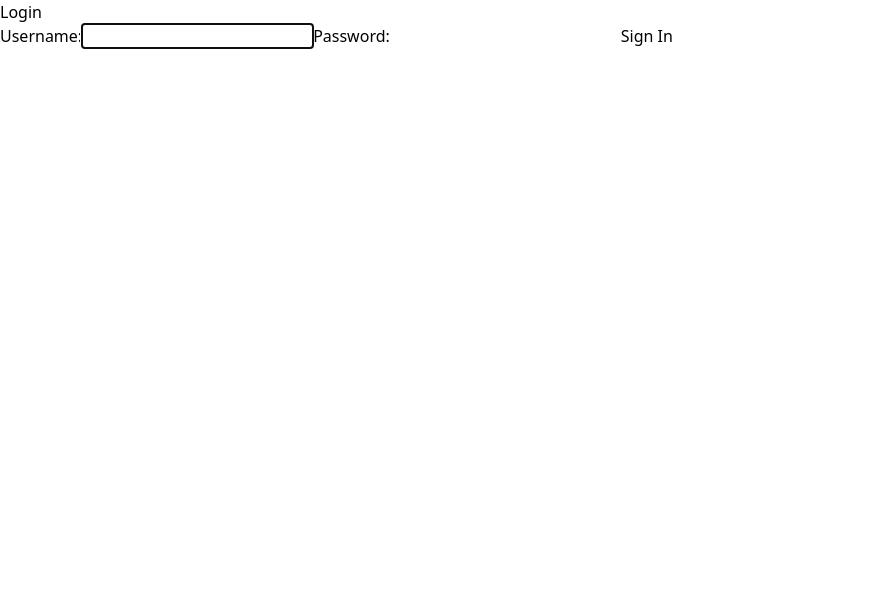
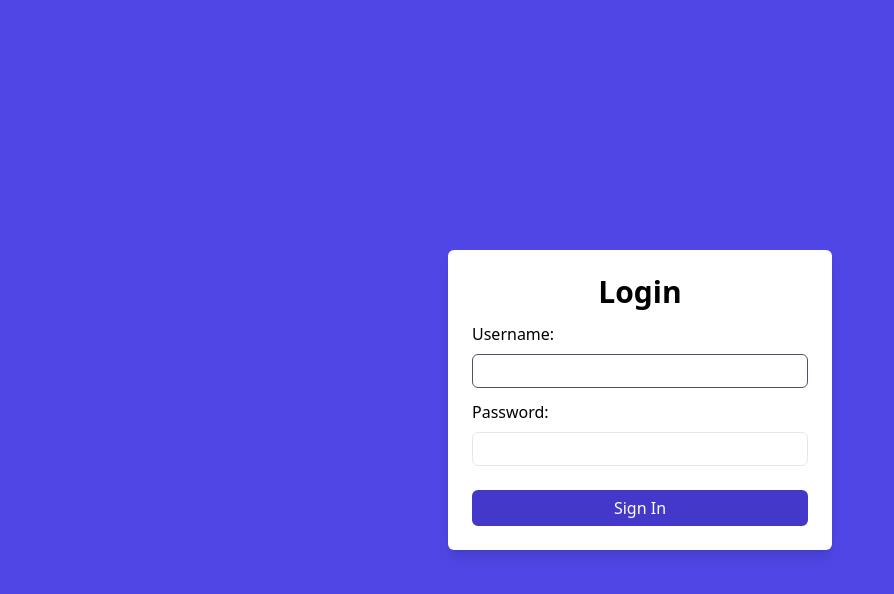
Before and after one commit to lxtalytarfa/rampup-plan, a React (Create React App) app in the folder proj/frontend/: page /login in a window 1280 px wide. Shown: the top 594 px of the page, without its empty margins (0-894 px from the left). Built offline with nearby package versions, Linux system fonts and the light colour scheme.

Commit message:
update: login ui

```diff
--- a/proj/frontend/src/features/Login.js
+++ b/proj/frontend/src/features/Login.js
@@ -56,20 +56,18 @@
   if (isLoading) return <h1>Loading...</h1>;
 
   return (
-    <section className="login">
-      <p
-        ref={errorRef}
-        className={error ? "error" : "offscreen"}
-        aria-live="assertive"
+    <div className="flex justify-center items-center h-screen bg-indigo-600">
+      <form
+        className="w-96 p-6 shadow-lg bg-white rounded-md"
+        onSubmit={handleSubmit}
       >
-        {error}
-      </p>
-
-      <h1>Login</h1>
-
-      <form onSubmit={handleSubmit}>
-        <label htmlFor="username">Username:</label>
+        <h1 className="text-3xl block text-center font-semibold">Login</h1>
+        <div className="mt-3">
+          <label className="block text-base mb-2" htmlFor="username">
+            Username:
+          </label>
           <input
+            className="border w-full text-base px-2 py-1 focus:outline-none focus:ring-0 focus:border-gray-600 rounded-md"
             type="text"
             id="username"
             ref={userRef}
@@ -78,18 +76,37 @@
             autoComplete="on"
             required
           />
+        </div>
 
-        <label htmlFor="password">Password:</label>
+        <div className="mt-3">
+          {" "}
+          <label className="block text-base mb-2" htmlFor="password">
+            Password:
+          </label>
           <input
+            className="border w-full text-base px-2 py-1 mb-2 focus:outline-none focus:ring-0 focus:border-gray-600 rounded-md"
             type="password"
             id="password"
             onChange={handlePasswordInput}
             value={password}
             required
           />
-        <button>Sign In</button>
+        </div>
+        <p
+          ref={errorRef}
+          className={error ? "text-center text-red-600 my-2" : ""}
+          aria-live="assertive"
+        >
+          {error}
+        </p>
+
+        <div className="mt-4">
+          <button className="border-2 border-indigo-700 bg-indigo-700 text-white py-1 w-full rounded-md">
+            Sign In
+          </button>
+        </div>
       </form>
-    </section>
+    </div>
   );
 };
 export default Login;
```
Lines whose indentation alone changed are shown as unchanged.
